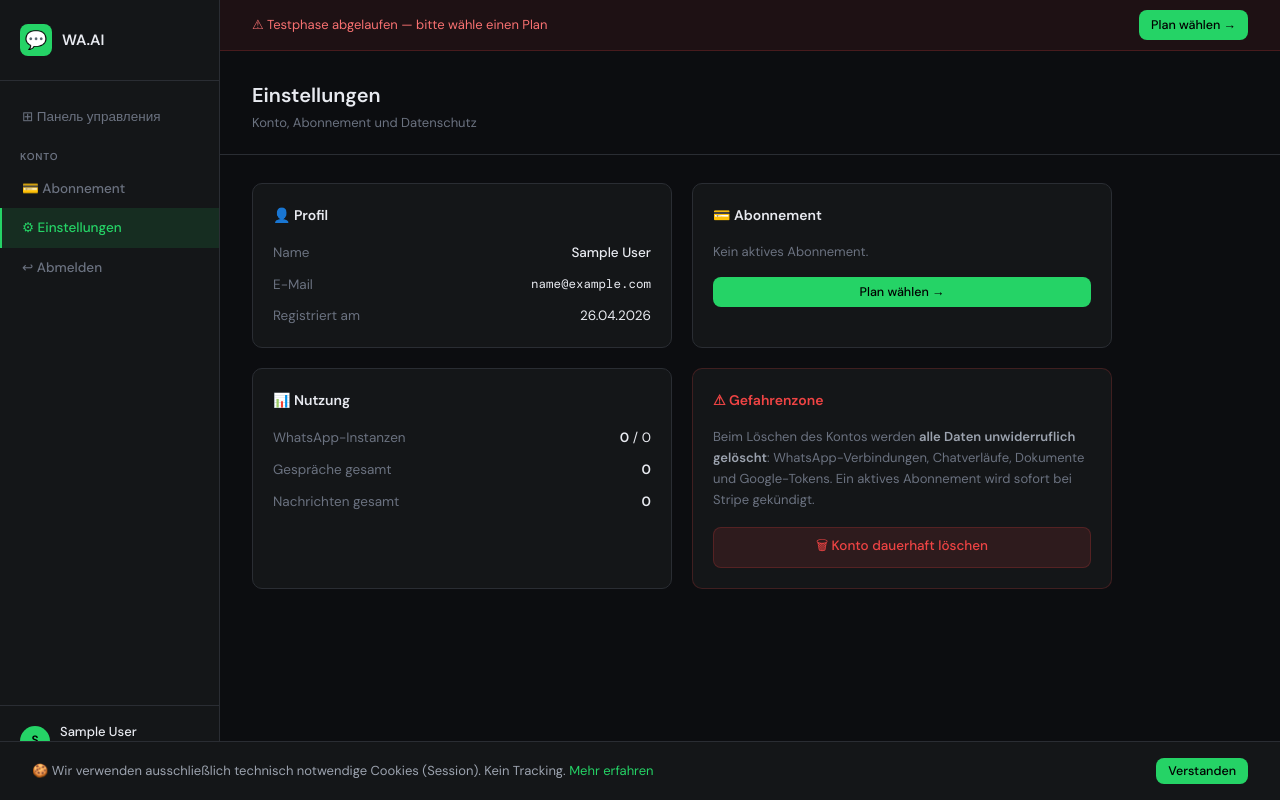
After one commit to pilipandr770/WhatsAppBot, a Flask app: page /dashboard/settings in a window 1280 px wide. The commit adds this page. Run offline with Flask 3, Linux system fonts and the light colour scheme; the visitor is signed in with stand-in values (Sample User, id 1); data that the repository does not hold is empty; some libraries are stand-ins or nearby versions.

Commit message:
Security hardening, settings page, compliance fixes
- CSRF protection on all forms (Flask-WTF CSRFProtect)
- Rate limiting on login (20/min, 100/hr) and register (10/hr)
- Security headers: X-Frame-Options, CSP, HSTS, X-Content-Type-Options
- Session cookie hardening: Secure, HttpOnly, SameSite=Lax
- Webhook authentication via EVOLUTION_WEBHOOK_TOKEN env var
- Open redirect fix in login ?next= parameter
- File upload magic bytes validation (PDF, DOCX)
- flask-limiter with Redis backend for multi-worker support
- CSRF exempt only Stripe webhook route (not entire billing blueprint)
- Settings page with profile, subscription, usage, danger zone
- Sidebar Einstellungen link, footer cleanup
- AGB §6 expanded with account deletion and cancellation instructions
- Registration form: consent checkbox + cancellation info (DSGVO Art.7)
- Subscription pause/resume webhook handlers
- Admin trial_days server-side bounds check (max 365)

Co-Authored-By: Claude Sonnet 4.6 <noreply@anthropic.com>

```diff
--- a/app/routes/admin.py
+++ b/app/routes/admin.py
@@ -89,7 +89,10 @@ def set_plan(user_id):
         user.subscription.instances_limit = 0
         flash(f'Zugang für {user.email} deaktiviert.', 'info')
     elif action == 'extend_trial':
-        days = int(request.form.get('trial_days', TRIAL_DAYS))
+        try:
+            days = max(1, min(int(request.form.get('trial_days', TRIAL_DAYS)), 365))
+        except (ValueError, TypeError):
+            days = TRIAL_DAYS
         user.trial_ends_at = datetime.utcnow() + timedelta(days=days)
         flash(f'Trial für {user.email} um {days} Tage verlängert.', 'success')
     else:
--- a/app/routes/billing.py
+++ b/app/routes/billing.py
@@ -219,6 +219,12 @@ def stripe_webhook():
         elif etype == 'customer.subscription.deleted':
             _handle_subscription_deleted(obj)
 
+        elif etype == 'customer.subscription.paused':
+            _handle_subscription_paused(obj)
+
+        elif etype == 'customer.subscription.resumed':
+            _handle_subscription_resumed(obj)
+
         elif etype == 'invoice.payment_succeeded':
             _handle_invoice_paid(obj)
 
@@ -314,6 +320,32 @@ def _handle_subscription_deleted(stripe_sub):
         logger.info(f"Subscription canceled: sub_id={stripe_sub['id']}")
 
 
+def _handle_subscription_paused(stripe_sub):
+    """Subscription paused — remove access but keep record."""
+    sub = Subscription.query.filter_by(
+        stripe_subscription_id=stripe_sub['id']
+    ).first()
+    if sub:
+        sub.status = 'paused'
+        sub.instances_limit = 0
+        db.session.commit()
+        logger.info(f"Subscription paused: sub_id={stripe_sub['id']}")
+
+
+def _handle_subscription_resumed(stripe_sub):
+    """Subscription resumed — restore access."""
+    sub = Subscription.query.filter_by(
+        stripe_subscription_id=stripe_sub['id']
+    ).first()
+    if sub:
+        sub.status = 'active'
+        sub.instances_limit = _instances_for_plan(sub.plan)
+        if stripe_sub.get('current_period_end'):
+            sub.current_period_end = datetime.fromtimestamp(int(stripe_sub['current_period_end']))
+        db.session.commit()
+        logger.info(f"Subscription resumed: sub_id={stripe_sub['id']}")
+
+
 def _handle_invoice_paid(invoice):
     """Invoice paid — ensure subscription is active (handles renewals)."""
     sub_id = invoice.get('subscription')
--- a/app/routes/dashboard.py
+++ b/app/routes/dashboard.py
@@ -8,7 +8,7 @@ from flask import Blueprint, render_template, redirect, url_for, flash, request,
 from flask_login import login_required, current_user
 from werkzeug.utils import secure_filename
 from app import db
-from app.models import WhatsAppInstance, BotConfig, Document, Conversation, Message
+from app.models import WhatsAppInstance, BotConfig, Document, Conversation, Message, Subscription
 from app.services.evolution import evolution_client
 from app.tasks import process_document
 
@@ -17,9 +17,26 @@ logger = logging.getLogger(__name__)
 
 ALLOWED_EXTENSIONS = {'pdf', 'docx', 'txt'}
 
+# Magic bytes: first bytes that identify a file type regardless of extension
+_MAGIC_BYTES = {
+    'pdf':  b'%PDF',
+    'docx': b'PK\x03\x04',   # ZIP-based (Office Open XML)
+    'txt':  None,              # plain text has no magic bytes — skip check
+}
+
 
 def allowed_file(filename):
     return '.' in filename and filename.rsplit('.', 1)[1].lower() in ALLOWED_EXTENSIONS
+
+
+def allowed_file_content(file_storage, ext: str) -> bool:
+    """Check magic bytes to verify file content matches the declared extension."""
+    magic = _MAGIC_BYTES.get(ext)
+    if magic is None:
+        return True   # txt — no check
+    header = file_storage.read(len(magic))
+    file_storage.seek(0)   # rewind for subsequent read/save
+    return header == magic
 
 
 # ─── Main dashboard ──────────────────────────────────────────────────────────
@@ -278,8 +295,12 @@ def upload_document(instance_id):
         flash('Nur PDF, DOCX und TXT Dateien erlaubt.', 'error')
         return redirect(url_for('dashboard.documents', instance_id=instance_id))
 
+    ext = file.filename.rsplit('.', 1)[1].lower()
+    if not allowed_file_content(file, ext):
+        flash('Dateiinhalt stimmt nicht mit der Dateiendung überein.', 'error')
+        return redirect(url_for('dashboard.documents', instance_id=instance_id))
+
     # Save file
-    ext = file.filename.rsplit('.', 1)[1].lower()
     unique_name = f"{uuid.uuid4().hex}.{ext}"
     upload_folder = os.environ.get('UPLOAD_FOLDER', '/app/uploads')
     os.makedirs(upload_folder, exist_ok=True)
@@ -359,6 +380,32 @@ def conversation_detail(instance_id, conv_id):
     )
 
 
+# ─── Settings ────────────────────────────────────────────────────────────────
+
+@dashboard_bp.route('/settings')
+@login_required
+def settings():
+    from sqlalchemy import func
+    total_conversations = (
+        db.session.query(func.count(Conversation.id))
+        .join(WhatsAppInstance, Conversation.instance_id == WhatsAppInstance.id)
+        .filter(WhatsAppInstance.user_id == current_user.id)
+        .scalar() or 0
+    )
+    total_messages = (
+        db.session.query(func.count(Message.id))
+        .join(Conversation, Message.conversation_id == Conversation.id)
+        .join(WhatsAppInstance, Conversation.instance_id == WhatsAppInstance.id)
+        .filter(WhatsAppInstance.user_id == current_user.id)
+        .scalar() or 0
+    )
+    return render_template(
+        'dashboard/settings.html',
+        total_conversations=total_conversations,
+        total_messages=total_messages,
+    )
+
+
 # ─── Helper ───────────────────────────────────────────────────────────────────
 
 def _get_instance(instance_id):
--- a/app/templates/admin/user_detail.html
+++ b/app/templates/admin/user_detail.html
@@ -83,6 +83,7 @@
       <div class="card">
         <div class="card-title">Plan manuell setzen</div>
         <form method="post" action="{{ url_for('admin.set_plan', user_id=user.id) }}">
+          <input type="hidden" name="csrf_token" value="{{ csrf_token() }}">
           <input type="hidden" name="action" value="activate">
           <div class="form-group">
             <label class="form-label">Plan</label>
@@ -102,6 +103,7 @@
         <div class="divider"></div>
 
         <form method="post" action="{{ url_for('admin.set_plan', user_id=user.id) }}" style="margin-bottom:12px;">
+          <input type="hidden" name="csrf_token" value="{{ csrf_token() }}">
           <input type="hidden" name="action" value="deactivate">
           <button type="submit" class="btn btn-danger" style="width:100%;justify-content:center;">
             Zugang deaktivieren
@@ -113,6 +115,7 @@
       <div class="card">
         <div class="card-title">Trial verlängern</div>
         <form method="post" action="{{ url_for('admin.set_plan', user_id=user.id) }}" style="display:flex;gap:8px;">
+          <input type="hidden" name="csrf_token" value="{{ csrf_token() }}">
           <input type="hidden" name="action" value="extend_trial">
           <input type="number" name="trial_days" value="7" min="1" max="90" class="form-input" style="width:80px;">
           <button type="submit" class="btn btn-secondary" style="flex:1;justify-content:center;">
@@ -125,6 +128,7 @@
       <div class="card">
         <div class="card-title">Admin-Rechte</div>
         <form method="post" action="{{ url_for('admin.toggle_admin', user_id=user.id) }}">
+          <input type="hidden" name="csrf_token" value="{{ csrf_token() }}">
           <button type="submit" class="btn {% if user.is_admin %}btn-danger{% else %}btn-secondary{% endif %}" style="width:100%;justify-content:center;">
             {% if user.is_admin %}Admin-Rechte entziehen{% else %}Zum Admin machen{% endif %}
           </button>
--- a/app/templates/auth/login.html
+++ b/app/templates/auth/login.html
@@ -20,6 +20,7 @@
     <div class="card">
       <div class="card-title" style="font-size:16px;">Anmelden</div>
       <form method="post">
+        <input type="hidden" name="csrf_token" value="{{ csrf_token() }}">
         <div class="form-group">
           <label class="form-label">E-Mail</label>
           <input type="email" name="email" class="form-input" placeholder="max@firma.de" required autofocus>
--- a/app/templates/base.html
+++ b/app/templates/base.html
@@ -319,8 +319,12 @@
 
     <div class="nav-section">Konto</div>
     <a href="{{ url_for('billing.plans') }}"
-       class="nav-item {% if 'billing' in request.endpoint %}active{% endif %}">
+       class="nav-item {% if request.endpoint and 'billing' in request.endpoint %}active{% endif %}">
       💳 Abonnement
+    </a>
+    <a href="{{ url_for('dashboard.settings') }}"
+       class="nav-item {% if request.endpoint == 'dashboard.settings' %}active{% endif %}">
+      ⚙ Einstellungen
     </a>
 
     {% if current_user.is_admin %}
@@ -390,16 +394,8 @@
         <a href="{{ url_for('main.impressum') }}">Impressum</a>
         <a href="{{ url_for('main.agb') }}">AGB</a>
         <a href="{{ url_for('main.datenschutz') }}">Datenschutz</a>
-        {% if current_user.subscription and current_user.subscription.is_active %}
-        <form method="post" action="{{ url_for('auth.delete_account') }}"
-              onsubmit="return confirm('Konto wirklich löschen? Alle Daten werden gelöscht.');"
-              style="display:inline;">
-          <button type="submit" style="background:none;border:none;color:var(--text-muted);
-                  font-size:12px;cursor:pointer;font-family:inherit;padding:0;">
-            Konto löschen
-          </button>
-        </form>
-        {% endif %}
+        <a href="{{ url_for('dashboard.settings') }}"
+           style="color:var(--text-muted);font-size:12px;">Einstellungen</a>
       </div>
     </footer>
 
--- a/app/templates/dashboard/config.html
+++ b/app/templates/dashboard/config.html
@@ -29,7 +29,7 @@
   {# Main save form — wraps only the LEFT column content.
      The right column uses form="config-form" (HTML5) so the submit button works from outside. #}
   <form method="post" id="config-form">
-    <input type="hidden" name="_csrf_dummy" value="">
+    <input type="hidden" name="csrf_token" value="{{ csrf_token() }}">
   </form>
 
   <div style="display:grid;grid-template-columns:1fr 360px;gap:20px;align-items:start;">
@@ -160,6 +160,7 @@
           </div>
           <form method="post" action="{{ url_for('google_oauth.disconnect', instance_id=instance.id) }}"
                 onsubmit="return confirm('Google-Verbindung wirklich trennen?')">
+            <input type="hidden" name="csrf_token" value="{{ csrf_token() }}">
             <button type="submit" class="btn btn-ghost btn-sm"
                     style="width:100%;justify-content:center;color:#ef4444;border-color:rgba(239,68,68,0.4);">
               🔌 Google trennen
--- a/app/templates/dashboard/documents.html
+++ b/app/templates/dashboard/documents.html
@@ -80,6 +80,7 @@
             <form method="post"
                   action="{{ url_for('dashboard.delete_document', instance_id=instance.id, doc_id=doc.id) }}"
                   onsubmit="return confirm('Dokument löschen?')" style="display:inline;">
+              <input type="hidden" name="csrf_token" value="{{ csrf_token() }}">
               <button type="submit" class="btn btn-danger btn-sm">✕</button>
             </form>
           </td>
@@ -110,6 +111,7 @@
     <form method="post"
           action="{{ url_for('dashboard.upload_document', instance_id=instance.id) }}"
           enctype="multipart/form-data">
+      <input type="hidden" name="csrf_token" value="{{ csrf_token() }}">
       <div class="form-group">
         <label class="form-label">Datei auswählen</label>
         <input type="file" name="file" class="form-input"
--- a/app/templates/dashboard/index.html
+++ b/app/templates/dashboard/index.html
@@ -84,6 +84,7 @@
         <a href="{{ url_for('dashboard.documents', instance_id=inst.id) }}" class="btn btn-secondary btn-sm">📄 Docs</a>
         <form method="post" action="{{ url_for('dashboard.delete_instance', instance_id=inst.id) }}"
               onsubmit="return confirm('Instanz löschen?')" style="display:inline;">
+          <input type="hidden" name="csrf_token" value="{{ csrf_token() }}">
           <button type="submit" class="btn btn-danger btn-sm">✕</button>
         </form>
       </div>
@@ -114,6 +115,7 @@
   <div class="modal">
     <div class="modal-title">Neue WhatsApp-Instanz</div>
     <form method="post" action="{{ url_for('dashboard.create_instance') }}">
+      <input type="hidden" name="csrf_token" value="{{ csrf_token() }}">
       <div class="form-group">
         <label class="form-label">Name der Instanz</label>
         <input type="text" name="display_name" class="form-input"
--- /dev/null
+++ b/app/templates/dashboard/settings.html
@@ -0,0 +1,164 @@
+{% extends 'base.html' %}
+{% block title %}Einstellungen{% endblock %}
+
+{% block content %}
+<div class="page-header">
+  <div>
+    <div class="page-title">Einstellungen</div>
+    <div class="page-sub">Konto, Abonnement und Datenschutz</div>
+  </div>
+</div>
+
+<div class="page-body">
+<div style="display:grid;grid-template-columns:1fr 1fr;gap:20px;max-width:860px;">
+
+  <!-- ── Profil ── -->
+  <div class="card">
+    <div class="card-title">👤 Profil</div>
+    <div style="display:flex;flex-direction:column;gap:10px;font-size:13.5px;">
+      <div style="display:flex;justify-content:space-between;">
+        <span style="color:var(--text-muted);">Name</span>
+        <span style="font-weight:500;">{{ current_user.name }}</span>
+      </div>
+      <div style="display:flex;justify-content:space-between;">
+        <span style="color:var(--text-muted);">E-Mail</span>
+        <span style="font-family:'DM Mono',monospace;font-size:12.5px;">{{ current_user.email }}</span>
+      </div>
+      {% if current_user.company %}
+      <div style="display:flex;justify-content:space-between;">
+        <span style="color:var(--text-muted);">Unternehmen</span>
+        <span>{{ current_user.company }}</span>
+      </div>
+      {% endif %}
+      <div style="display:flex;justify-content:space-between;">
+        <span style="color:var(--text-muted);">Registriert am</span>
+        <span>{{ current_user.created_at.strftime('%d.%m.%Y') }}</span>
+      </div>
+    </div>
+  </div>
+
+  <!-- ── Abonnement ── -->
+  <div class="card">
+    <div class="card-title">💳 Abonnement</div>
+
+    {% set sub = current_user.subscription %}
+    {% if sub and sub.is_active %}
+      <div style="display:flex;align-items:center;gap:8px;margin-bottom:14px;">
+        <span style="width:8px;height:8px;background:#25D366;border-radius:50%;display:inline-block;"></span>
+        <span style="color:#25D366;font-weight:600;font-size:13px;">Aktiv — {{ sub.plan|capitalize }}</span>
+      </div>
+      <div style="display:flex;flex-direction:column;gap:8px;font-size:13px;margin-bottom:16px;">
+        <div style="display:flex;justify-content:space-between;">
+          <span style="color:var(--text-muted);">Plan</span>
+          <span style="font-weight:500;">
+            {% if sub.plan == 'solo' %}Solo — €59/Monat
+            {% elif sub.plan == 'business' %}Business — €149/Monat
+            {% elif sub.plan == 'agentur' %}Agentur — €349/Monat
+            {% else %}{{ sub.plan|capitalize }}{% endif %}
+          </span>
+        </div>
+        <div style="display:flex;justify-content:space-between;">
+          <span style="color:var(--text-muted);">WhatsApp-Nummern</span>
+          <span>{{ current_user.instances_limit }}</span>
+        </div>
+        {% if sub.current_period_end %}
+        <div style="display:flex;justify-content:space-between;">
+          <span style="color:var(--text-muted);">Nächste Zahlung</span>
+          <span>{{ sub.current_period_end.strftime('%d.%m.%Y') }}</span>
+        </div>
+        {% endif %}
+      </div>
+      <div style="display:flex;flex-direction:column;gap:8px;">
+        <a href="{{ url_for('billing.portal') }}" class="btn btn-secondary btn-sm"
+           style="justify-content:center;">
+          🔧 Abo verwalten (Stripe Portal)
+        </a>
+        <form method="post" action="{{ url_for('billing.cancel_subscription') }}"
+              onsubmit="return confirm('Abo zum Periodenende kündigen?')">
+          <input type="hidden" name="csrf_token" value="{{ csrf_token() }}">
+          <button type="submit" class="btn btn-ghost btn-sm"
+                  style="width:100%;justify-content:center;color:var(--warning);">
+            Abo kündigen
+          </button>
+        </form>
+      </div>
+
+    {% elif current_user.is_in_trial %}
+      <div style="display:flex;align-items:center;gap:8px;margin-bottom:14px;">
+        <span style="width:8px;height:8px;background:var(--warning);border-radius:50%;display:inline-block;"></span>
+        <span style="color:var(--warning);font-weight:600;font-size:13px;">
+          Testphase — noch {{ current_user.trial_days_left }} Tag(e)
+        </span>
+      </div>
+      <div style="font-size:12px;color:var(--text-muted);margin-bottom:14px;line-height:1.6;">
+        Alle Funktionen des Solo-Plans (1 Nummer) kostenlos testen.
+        Nach Ablauf ist ein Abonnement erforderlich.
+      </div>
+      <a href="{{ url_for('billing.plans') }}" class="btn btn-primary btn-sm"
+         style="width:100%;justify-content:center;color:#000;">
+        Jetzt upgraden →
+      </a>
+
+    {% elif sub and sub.status == 'past_due' %}
+      <div style="display:flex;align-items:center;gap:8px;margin-bottom:14px;">
+        <span style="width:8px;height:8px;background:var(--danger);border-radius:50%;display:inline-block;"></span>
+        <span style="color:var(--danger);font-weight:600;font-size:13px;">Zahlung ausstehend</span>
+      </div>
+      <div style="font-size:12px;color:var(--text-muted);margin-bottom:14px;">
+        Bitte Zahlungsmethode aktualisieren.
+      </div>
+      <a href="{{ url_for('billing.portal') }}" class="btn btn-danger btn-sm"
+         style="width:100%;justify-content:center;">
+        Zahlung aktualisieren →
+      </a>
+
+    {% else %}
+      <div style="font-size:13px;color:var(--text-muted);margin-bottom:14px;">
+        Kein aktives Abonnement.
+      </div>
+      <a href="{{ url_for('billing.plans') }}" class="btn btn-primary btn-sm"
+         style="width:100%;justify-content:center;color:#000;">
+        Plan wählen →
+      </a>
+    {% endif %}
+  </div>
+
+  <!-- ── Nutzung ── -->
+  <div class="card">
+    <div class="card-title">📊 Nutzung</div>
+    <div style="display:flex;flex-direction:column;gap:10px;font-size:13.5px;">
+      <div style="display:flex;justify-content:space-between;">
+        <span style="color:var(--text-muted);">WhatsApp-Instanzen</span>
+        <span><strong>{{ current_user.active_instances_count }}</strong> / {{ current_user.instances_limit }}</span>
+      </div>
+      <div style="display:flex;justify-content:space-between;">
+        <span style="color:var(--text-muted);">Gespräche gesamt</span>
+        <span><strong>{{ total_conversations }}</strong></span>
+      </div>
+      <div style="display:flex;justify-content:space-between;">
+        <span style="color:var(--text-muted);">Nachrichten gesamt</span>
+        <span><strong>{{ total_messages }}</strong></span>
+      </div>
+    </div>
+  </div>
+
+  <!-- ── Datenschutz / Konto löschen ── -->
+  <div class="card" style="border-color:rgba(239,68,68,0.2);">
+    <div class="card-title" style="color:var(--danger);">⚠ Gefahrenzone</div>
+    <div style="font-size:13px;color:var(--text-muted);margin-bottom:16px;line-height:1.6;">
+      Beim Löschen des Kontos werden <strong style="color:var(--text-dim);">alle Daten unwiderruflich gelöscht</strong>:
+      WhatsApp-Verbindungen, Chatverläufe, Dokumente und Google-Tokens.
+      Ein aktives Abonnement wird sofort bei Stripe gekündigt.
+    </div>
+    <form method="post" action="{{ url_for('auth.delete_account') }}"
+          onsubmit="return confirm('Konto wirklich löschen? Diese Aktion kann nicht rückgängig gemacht werden.')">
+      <input type="hidden" name="csrf_token" value="{{ csrf_token() }}">
+      <button type="submit" class="btn btn-danger" style="width:100%;justify-content:center;">
+        🗑 Konto dauerhaft löschen
+      </button>
+    </form>
+  </div>
+
+</div>
+</div>
+{% endblock %}
--- a/requirements.txt
+++ b/requirements.txt
@@ -3,6 +3,7 @@ flask-sqlalchemy==3.1.1
 flask-login==0.6.3
 flask-migrate==4.0.5
 flask-wtf==1.2.1
+flask-limiter==3.5.0
 psycopg2-binary==2.9.9
 anthropic>=0.40.0
 celery==5.3.6
```
Also changed, not shown: app/__init__.py (+77 -7 lines), app/routes/auth.py (+32 -2 lines), app/routes/webhook.py (+24 -0 lines), app/templates/auth/register.html (+26 -1 lines), app/templates/legal/agb.html (+16 -7 lines).
